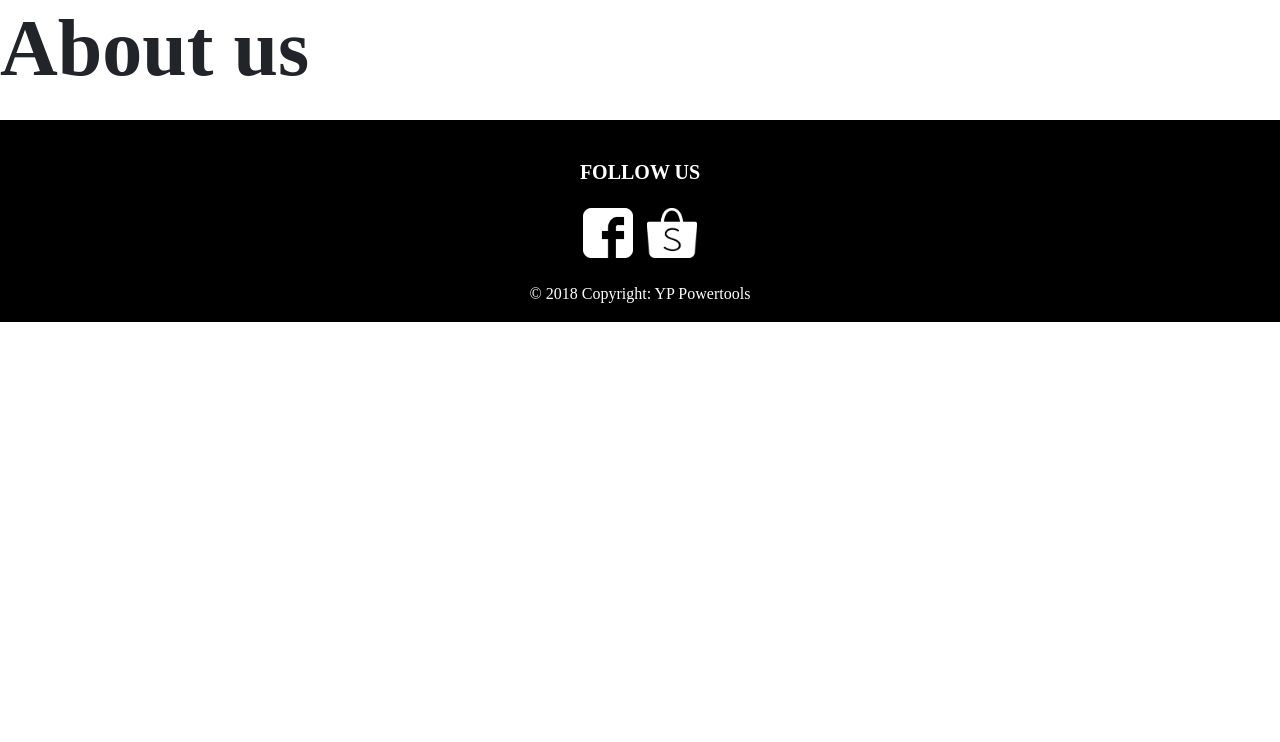
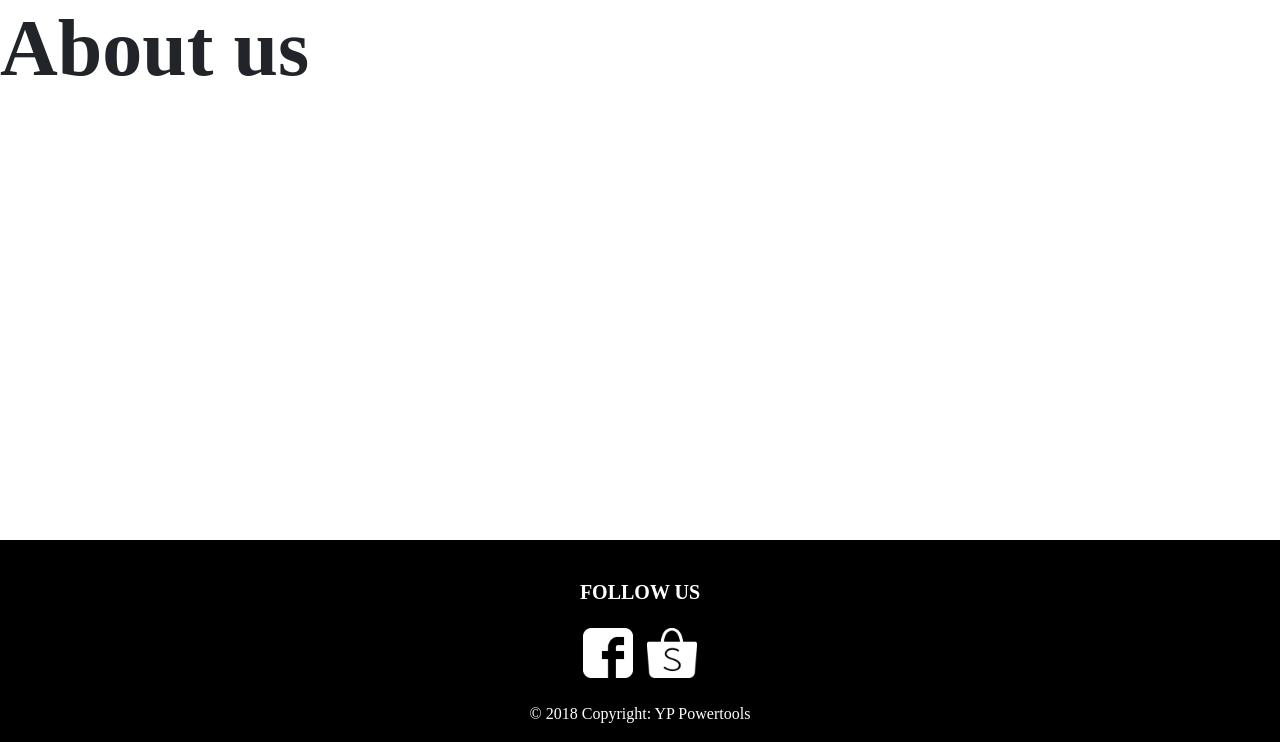
Before and after one commit to Bryan-A-Rojas/YP-Powertools-Website, a PHP site: page /pages/aboutus.php in a window 1280 px wide. Shown: the part 58-800 px from the top of the page. Run offline with PHP 8.4, Linux system fonts and the light colour scheme; some libraries are stand-ins or nearby versions; some web fonts are replaced.

Commit message:
Made footer fixed at the bottom

```diff
--- a/YP Website/includes/footer.inc.php
+++ b/YP Website/includes/footer.inc.php
@@ -1,5 +1,5 @@
       <!--Footer-->
-      <footer class="page-footer font-small mdb-color lighten-3 pt-4 mt-4" id="footer-black">
+      <footer class="page-footer font-small mdb-color lighten-3 pt-4 mt-4 fixed-bottom" id="footer-black">
 
           <!--Footer Links-->
           <div class="container text-center text-md-left">
```
